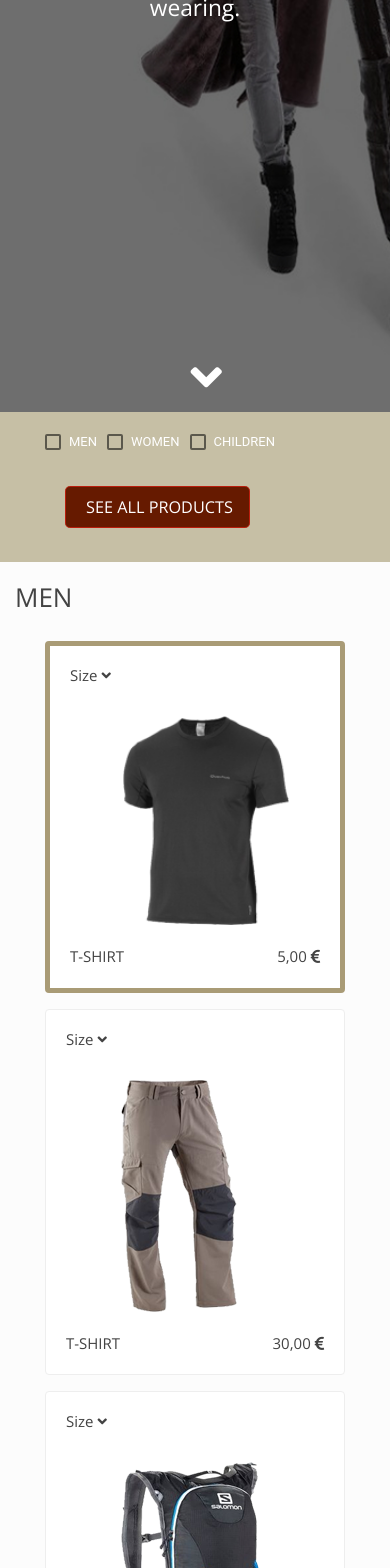
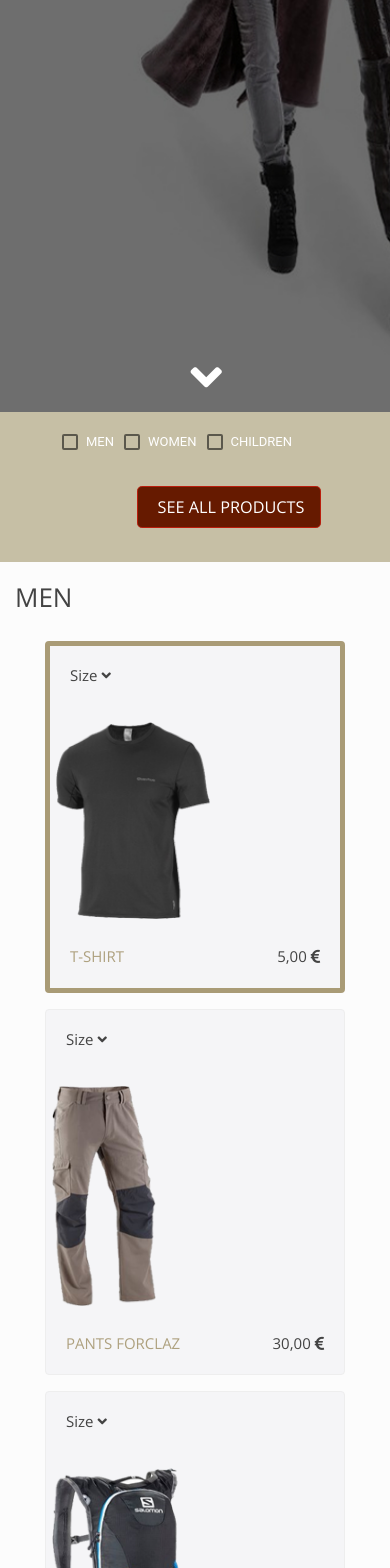
Before and after one commit to vonmutinda/Yolomy, an Angular app: page / in a window 390 px wide. Shown: the part 432-2000 px from the top of the page. Built offline with nearby package versions, Linux system fonts and the light colour scheme.

Commit message:
responsive navbar

```diff
--- a/src/app/app.component.html
+++ b/src/app/app.component.html
@@ -2,15 +2,17 @@
     <!-- .navbar -->
     <nav class="navbar navbar-expand-lg navbar-dark">
       <h2 style="font-size:24px;" class="navbar-brand"> Yolomy </h2>
-      <button class="navbar-toggler" type="button" data-toggle="collapse" data-target="#navbarColor02" aria-controls="navbarColor02" aria-expanded="false" aria-label="Toggle navigation">
+      <button class="navbar-toggler" type="button" data-toggle="collapse" data-target="#navbarResponsive" aria-controls="navbarResponsive" aria-expanded="false" aria-label="Toggle navigation">
         <span class="navbar-toggler-icon"></span>
       </button>
 
-      <div class="collapse navbar-collapse" id="navbarColor02">
+      <!-- <div class="collapse navbar-collapse" id="navbarColor02">
 
 
-      </div>
-        <ul class="nav navbar-nav navbar-right">
+      </div> -->
+
+      <div class="collapse navbar-collapse" id="navbarResponsive" >
+        <ul class="nav navbar-nav navbar-right nav navbar-nav ml-auto">
           <li class="nav-item active">
             <a class="nav-link" href="#"> Home <span class="sr-only"></span></a>
           </li>
@@ -21,6 +23,7 @@
             <a class="nav-link" href="#"> <i class="fas fa-shopping-cart" ></i> </a>
           </li>
         </ul>
+      </div>
     </nav>
     <!-- ./navbar END -->
 
@@ -54,7 +57,7 @@
   <!-- .first element of page two -->
   <div id="page2" class="row">
     <!-- selected buttons -->
-    <div class="col-md-7">
+    <div class="col-md-7 checkbox">
       <form action="">
 
         <mat-checkbox> MEN </mat-checkbox>
@@ -64,7 +67,7 @@
       </form>
     </div>
     <!-- ./ selected buttons -->
-    <div class="col-md-3">
+    <div class="col-md-3 text-center">
       <button type="button" class="btn btn-primary btn-lg"> SEE ALL PRODUCTS </button>
 
     </div>
@@ -86,7 +89,7 @@
         </div>
         <img class="img-responsive" height="209px" width="166px" src="/assets/products/tshirt.png" alt="Card image">
         <div class="card-body">
-            <a href="#" class="card-link"> T-SHIRT </a>
+            <a href="#" class="card-link prod-name"> T-SHIRT </a>
             <a href="#" class="card-link float-right"> 5,00 <i class="fas fa-euro-sign"></i> </a>
         </div>
       </div>
@@ -99,7 +102,7 @@
         </div>
         <img class="img-responsive" style="width:116px; height:232px;"src="./assets/products/pants.png" alt="Card image">
         <div class="card-body">
-          <a href="#" class="card-link"> T-SHIRT </a>
+          <a href="#" class="card-link prod-name"> PANTS FORCLAZ </a>
           <a href="#" class="card-link float-right"> 30,00 <i class="fas fa-euro-sign"></i> </a>
         </div>
       </div>
@@ -112,7 +115,7 @@
         </div>
         <img style="width:143px; height:211px;" src="/assets/products/backpack.png" alt="Card image">
         <div class="card-body">
-          <a href="#" class="card-link"> T-SHIRT </a>
+          <a href="#" class="card-link prod-name"> BACKPACK </a>
           <a href="#" class="card-link float-right"> 60,00 <i class="fas fa-euro-sign"></i> </a>
         </div>
       </div>
@@ -135,7 +138,7 @@
         </div>
         <img class="img-responsive" height="207px" width="226px" src="/assets/products/giacket.png" alt="Card image">
         <div class="card-body">
-          <a href="#" class="card-link"> T-SHIRT </a>
+          <a href="#" class="card-link prod-name"> GIACKET </a>
           <a href="#" class="card-link float-right"> 60,00 <i class="fas fa-euro-sign"></i> </a>
         </div>
       </div>
@@ -147,7 +150,7 @@
         </div>
         <img class="img-responsive" style="width:234px; height:195px;" src="/assets/products/trekkingshoes.png" alt="Card image">
         <div class="card-body">
-          <a href="#" class="card-link"> T-SHIRT </a>
+          <a href="#" class="card-link prod-name"> TREKKING SHOES </a>
           <a href="#" class="card-link float-right"> 80,00 <i class="fas fa-euro-sign"></i> </a>
         </div>
       </div>
@@ -160,7 +163,7 @@
         </div>
         <img style="width:175px; height:227px;" src="/assets/products/tshirt_ladies.png" alt="Card image">
         <div class="card-body">
-          <a href="#" class="card-link"> T-SHIRT </a>
+          <a href="#" class="card-link prod-name"> T-SHIRT </a>
           <a href="#" class="card-link float-right"> 20,00 <i class="fas fa-euro-sign" ></i>  </a>
         </div>
       </div>
@@ -200,7 +203,7 @@
   <!-- .discount information -->
   <div class="container-fluid discount">
     <blockquote class="blockquote">
-      <p style="padding-left:20px;" class="mb-0">
+      <p style="padding-left:20px; position:relative" class="mb-0">
         <i style="color:#016dd9; font-size:18px;" class="fab fa-twitter"></i> " SALE: Buy anything for 40% off. Use the promo CODE YOLOMY45 when you buy items. "
       </p>
     </blockquote>
@@ -227,11 +230,12 @@
     <!-- . social icons -->
     <div class="col-md-4">
       <h2 class="text-center"> We are social </h2>
-      <p>
+      <p class="text-center">
         <img src="/assets/social_icons/g_plus.png" alt="">
         <img src="/assets/social_icons/you_tube.png" alt="">
         <img src="/assets/social_icons/skype.png" alt="">
         <img src="/assets/social_icons/facebook.png" alt="">
+        <br>
         <img src="/assets/social_icons/stumble_upon.png" alt="">
         <img src="/assets/social_icons/flickr.png" alt="">
         <img src="/assets/social_icons/twitter.png" alt="">
@@ -250,7 +254,7 @@
     <!-- ./credits -->
   </div>
 
-  <div style="margin-top:30px;" class="container-fluid text-center copyright">
+  <div style="margin-top:20px;" class="container-fluid text-center copyright">
     Copyright 2015. Yolomy
   </div>
 </div>
--- a/src/app/app.component.scss
+++ b/src/app/app.component.scss
@@ -64,11 +64,24 @@ a.card-link, h5{
     height: 150px;
     padding: 10px;
     padding-top: 5%;
-    padding-left: 30px;
+    // padding-left: 50px;
 }
 
 mat-checkbox{
     padding-right: 10px;
+}
+
+.checkbox{
+    margin-left: 10%;
+}
+
+
+.prod-name{
+    color: #aea17f !important;
+}
+
+div > button{
+   margin-left: 20%;
 }
 
 .btn-lg{
@@ -76,12 +89,12 @@ mat-checkbox{
     margin-left: 20px;
 }
 
-.item{
+.mb-3{
     background-color: #f5f5f7;
 }
 
 img{
-    margin-left: 25%;
+    padding: 2%;
 }
 
 
@@ -91,9 +104,7 @@ img{
     padding-top: 10%;
 }
 
-blockquote p{
 
-}
 
 .discount{
     height: 60px;
```
